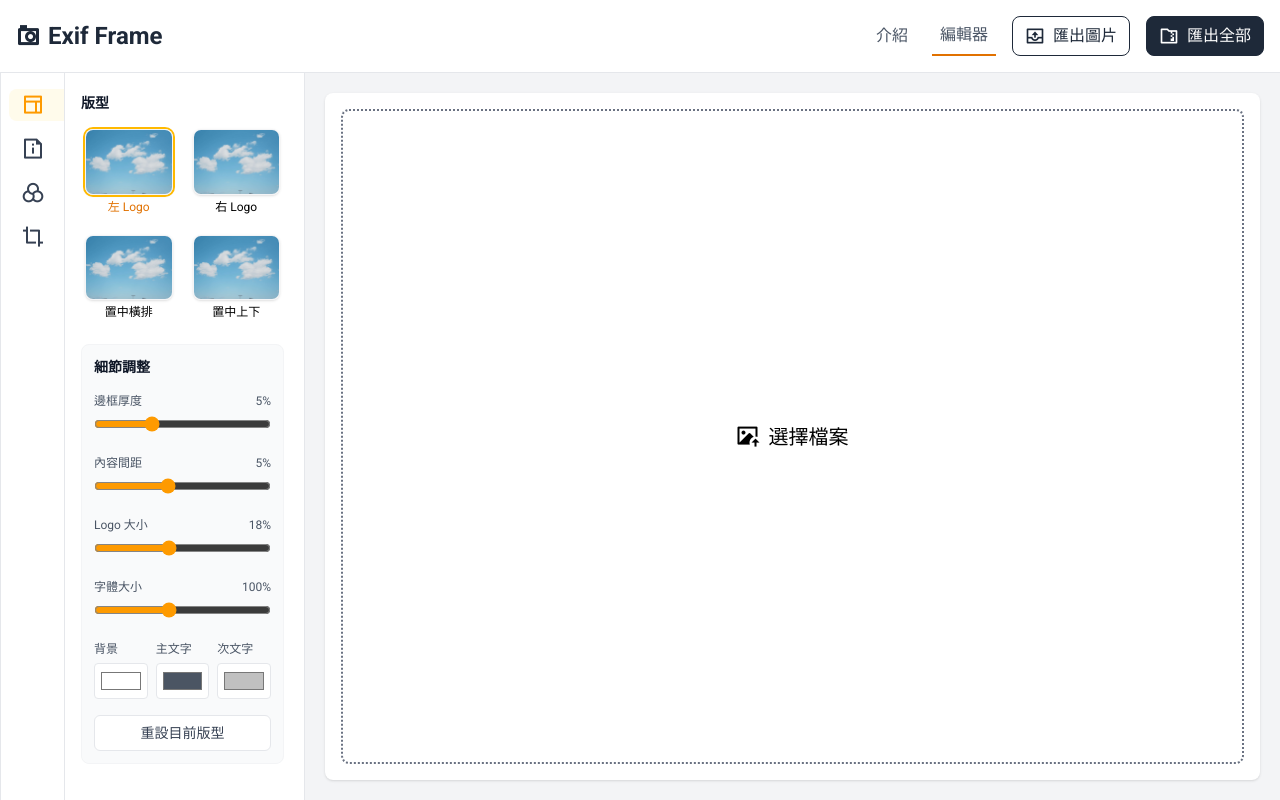
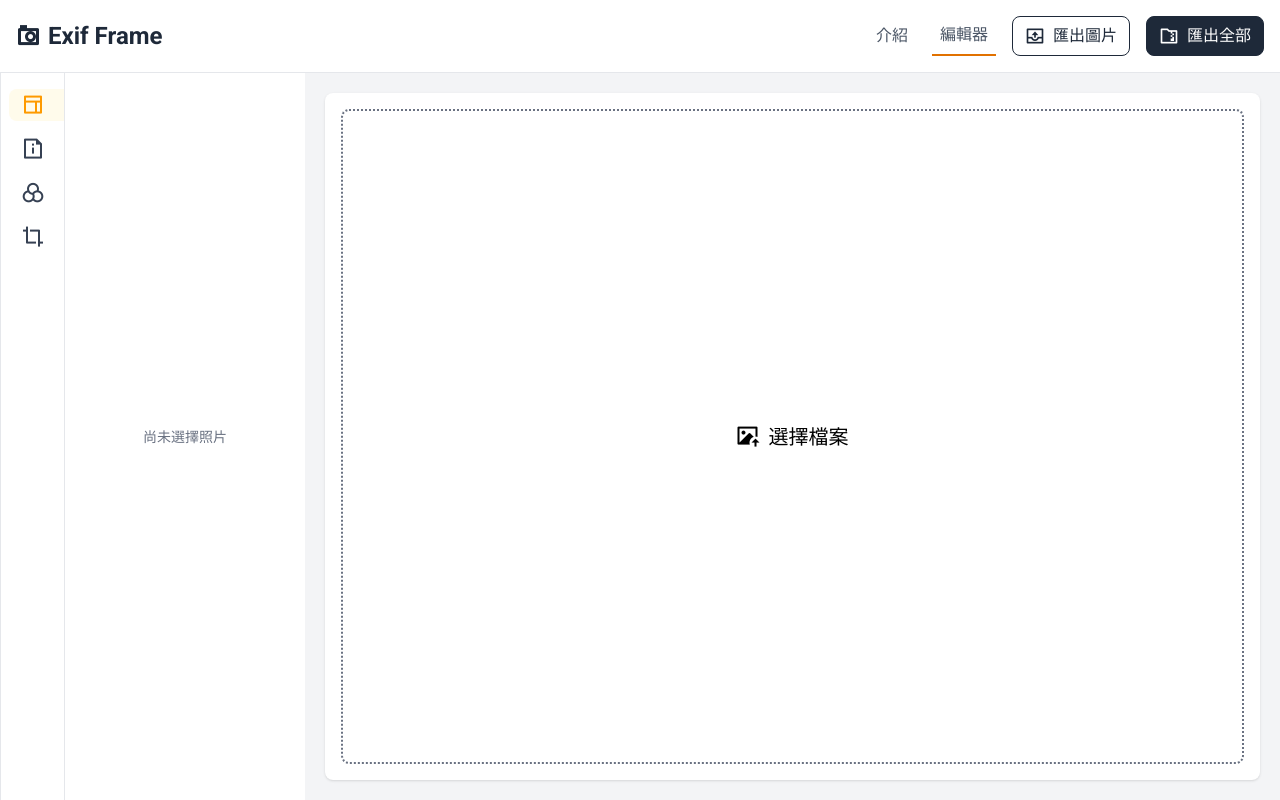
Before and after one commit to BurnettMiao/exif-frame, a Vue app: page /editor in a window 1280 px wide. Built offline with nearby package versions, Linux system fonts and the light colour scheme; the HTML template or start-up script is replaced by a standard one.

Commit message:
調整初次使用都會進入intro頁面，如沒有圖片左側menu都會顯示尚未選擇照片

```diff
--- a/src/components/MenuAreas.vue
+++ b/src/components/MenuAreas.vue
@@ -4,6 +4,7 @@ import FilterArea from '@/components/FilterArea.vue'
 import LayoutArea from '@/components/LayoutArea.vue'
 import InfoArea from '@/components/InfoArea.vue'
 import { useEditorStore, type EditorPanelName } from '@/stores/editorStore'
+import { usePhotoCollection } from '@/composables/usePhotoCollection'
 
 type Menu = {
   icon: string
@@ -11,6 +12,7 @@ type Menu = {
 }
 
 const editorStore = useEditorStore()
+const { previewItems } = usePhotoCollection()
 
 const menus = ref<Menu[]>([
   {
@@ -83,9 +85,23 @@ const handleSelected = (name: EditorPanelName) => {
       class="absolute top-0 left-[65px] h-full max-lg:relative max-lg:z-20 max-lg:left-0 max-lg:w-full max-lg:min-h-0 max-lg:overflow-hidden"
       :class="mobilePanelClass"
     >
-      <LayoutArea v-if="editorStore.currentPanel === '排版區'" />
-      <InfoArea v-if="editorStore.currentPanel === '資訊區'" />
-      <FilterArea v-if="editorStore.currentPanel === '濾鏡區'" />
+      <div
+        v-if="previewItems.length === 0"
+        class="flex h-full min-h-36 w-full min-w-60 items-center justify-center bg-white px-4 py-6 text-center text-sm font-medium text-gray-500 max-lg:min-h-[120px] max-lg:min-w-0"
+      >
+        尚未選擇照片
+      </div>
+      <template v-else>
+        <LayoutArea v-if="editorStore.currentPanel === '排版區'" />
+        <InfoArea v-if="editorStore.currentPanel === '資訊區'" />
+        <FilterArea v-if="editorStore.currentPanel === '濾鏡區'" />
+        <div
+          v-if="editorStore.currentPanel === '版面調整'"
+          class="flex h-full min-h-36 w-full min-w-60 items-center justify-center bg-white px-4 py-6 text-center text-sm font-medium text-gray-500 max-lg:min-h-[120px] max-lg:min-w-0"
+        >
+          尚未選擇照片
+        </div>
+      </template>
     </div>
   </div>
 </template>
--- a/src/router/index.ts
+++ b/src/router/index.ts
@@ -7,7 +7,7 @@ const router = createRouter({
   routes: [
     {
       path: '/',
-      redirect: '/editor',
+      redirect: '/intro',
     },
     {
       path: '/editor',
```
